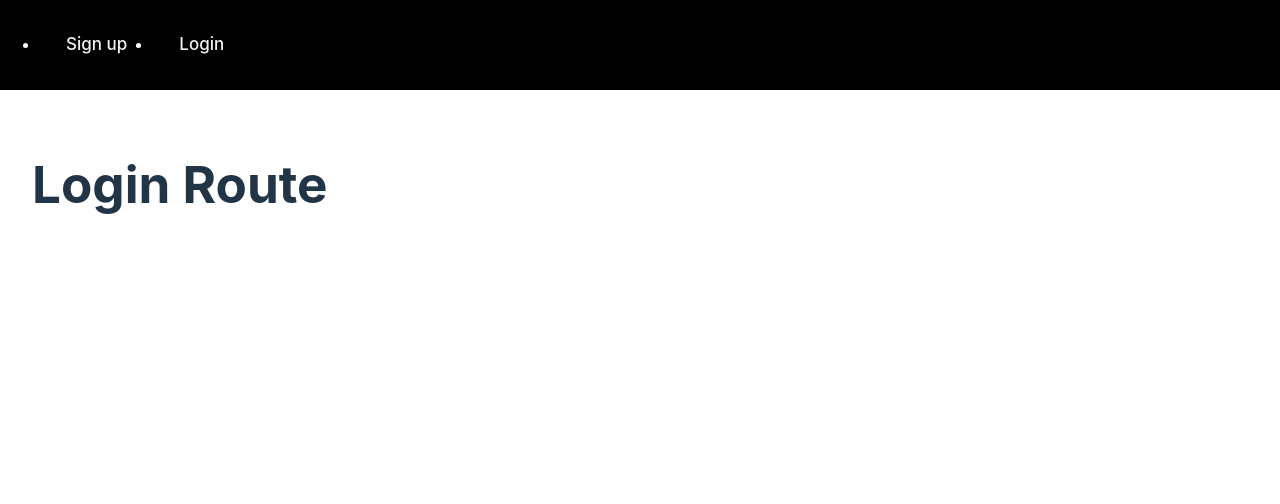
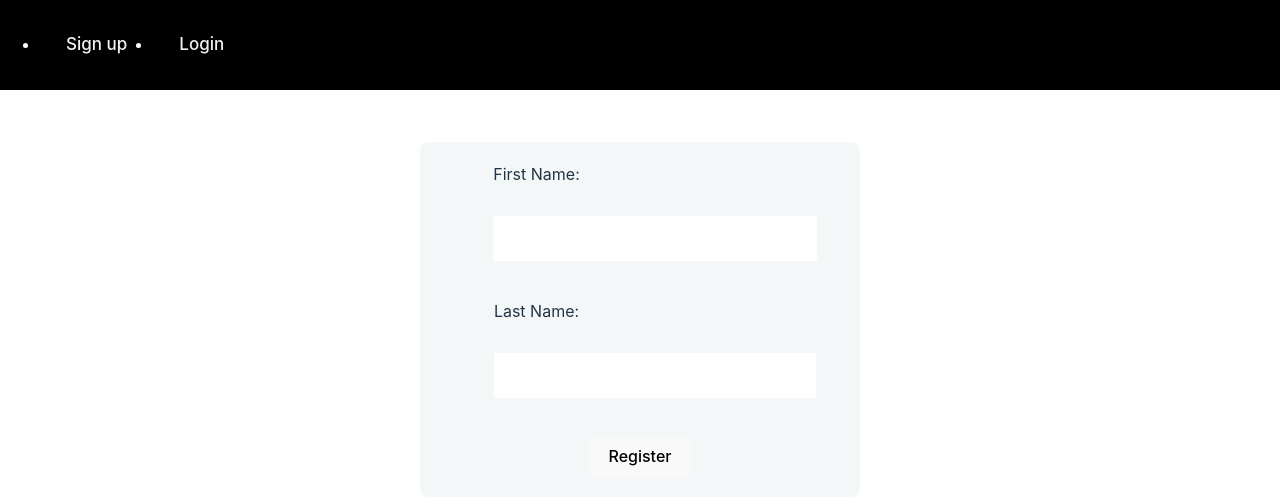
Before and after one commit to eramod/virtuous-cycle, a React (Vite) app in the folder client/: page /register in a window 1280 px wide. Shown: the top 504 px of the page. Built offline with nearby package versions, Linux system fonts and the light colour scheme.

Commit message:
WIP - Create registration form

```diff
--- /dev/null
+++ b/client/src/components/registration-form.tsx
@@ -0,0 +1,33 @@
+import { Form } from "react-router-dom";
+
+export default function RegistrationForm() {
+  return (
+    <Form method="post" action="/register">
+      {/* <label>
+        Email
+        <input type="email" name="email" />
+      </label> */}
+      <label>
+        First Name:
+        <input type="text" name="first_name" />
+      </label>
+      <label>
+        Last Name:
+        <input type="text" name="last_name" />
+      </label>
+      {/* <label>
+        Phone Number:
+        <input type="tel" name="phone_number" />
+      </label>
+      <label>
+        Password:
+        <input id="pasword" type="text" name="password" />
+      </label>
+      <label>
+        Confirm Password:
+        <input type="text" name="confirm_password" />
+      </label> */}
+      <button type="submit">Register</button>
+    </Form>
+  )
+}
--- a/client/src/index.css
+++ b/client/src/index.css
@@ -4,8 +4,8 @@
   font-weight: 400;
 
   color-scheme: light dark;
-  color: rgba(255, 255, 255, 0.87);
-  background-color: #242424;
+  color: black;
+  background-color: white;
 
   font-synthesis: none;
   text-rendering: optimizeLegibility;
@@ -56,7 +56,7 @@ button:focus-visible {
 @media (prefers-color-scheme: light) {
   :root {
     color: #213547;
-    background-color: #ffffff;
+    background-color: white;
   }
   a:hover {
     color: #747bff;
@@ -95,3 +95,44 @@ main {
   max-width: 1280px;
   padding: 2rem;
 }
+
+/** Forms **/
+
+form {
+  align-items: center;
+  display: flex;
+  flex-direction: column;
+  max-width: 400px;
+  margin: 20px auto;
+  padding: 20px;
+  background: #f4f7f8;
+  border-radius: 8px;
+}
+
+input[type="text"],
+input[type="password"],
+input[type="date"],
+input[type="datetime"],
+input[type="email"],
+input[type="number"],
+input[type="search"],
+input[type="tel"],
+input[type="time"],
+input[type="url"],
+textarea,
+select {
+  background-color: white;
+  color: #8a97a0;
+  border: none;
+  /* font-size: 16px; */
+  height: auto;
+  margin: 30px 0;
+  outline: 0;
+  padding: 15px;
+  width: 100%;
+}
+
+label {
+  display: block;
+  margin-bottom: 8px;
+}
--- a/client/src/main.tsx
+++ b/client/src/main.tsx
@@ -3,33 +3,93 @@ import { createRoot } from 'react-dom/client'
 import './index.css'
 import {
   createBrowserRouter,
+  createRoutesFromElements,
+  redirect,
   RouterProvider,
+  Route
 } from 'react-router-dom';
 import Root from './routes/root.tsx';
 import ErrorPage from './error-page.tsx';
 import Register from './routes/register.tsx';
 import Login from './routes/login.tsx';
 
-const router = createBrowserRouter([
-  {
-    path: "/",
-    element: <Root />,
-    errorElement: <ErrorPage />,
-    children: [
-      {
-        path: "register",
-        element: <Register />
-      },
-      {
-        path: "login",
-        element: <Login />
-      }
-    ]
-  },
-]);
+const router = createBrowserRouter(
+  createRoutesFromElements (
+    <Route path="/" element={<Root />} errorElement={<ErrorPage />}>
+      <Route path="register" element={<Register />} action={handleFormSubmission} />
+      <Route path="login" element={<Login />} />
+    </Route>
+  )
+
+);
 
 createRoot(document.getElementById('root')!).render(
   <StrictMode>
     <RouterProvider router={router} />
   </StrictMode>,
-)
+);
+
+async function handleFormSubmission(event: React.FormEvent<HTMLFormElement>) {
+  event.preventDefault();
+  const formData = new FormData(event.target);
+
+  try {
+    const response = await fetch('http://127.0.0.1:5000/auth/register', {
+      method: 'POST',
+      body: formData,
+    });
+
+    if (!response.ok) {
+      console.log(response)
+      throw new Error('Network response was not ok');
+    }
+
+    // Handle success (redirect, update state, etc.)
+    return redirect('/success');
+  } catch (error) {
+    console.log(error)
+    // Handle error
+    console.error('Error submitting form:', error);
+  }
+}
+
+
+// Pass to createBrowserRouter
+// [
+//   {
+//     path: "/",
+//     element: <Root />,
+//     errorElement: <ErrorPage />,
+//     children: [
+//       {
+//         path: "register",
+//         element: <Register />,
+//         action: async function (event) {
+//           event.preventDefault();
+//           const formData = new FormData(event.target);
+
+//           try {
+//             const response = await fetch('/api/submit', {
+//               method: 'POST',
+//               body: formData,
+//             });
+
+//             if (!response.ok) {
+//               throw new Error('Network response was not ok');
+//             }
+
+//             // Handle success (redirect, update state, etc.)
+//             return redirect('/success');
+//           } catch (error) {
+//             // Handle error
+//             console.error('Error submitting form:', error);
+//           }
+//         }
+//       },
+//       {
+//         path: "login",
+//         element: <Login />
+//       }
+//     ]
+//   },
+// ]
--- a/client/src/routes/register.tsx
+++ b/client/src/routes/register.tsx
@@ -1,7 +1,7 @@
+import RegistrationForm from "../components/registration-form";
+
 export default function Register() {
   return (
-    <>
-      <h1>Login Route</h1>
-    </>
-  )
+    <RegistrationForm />
+  );
 }
```
